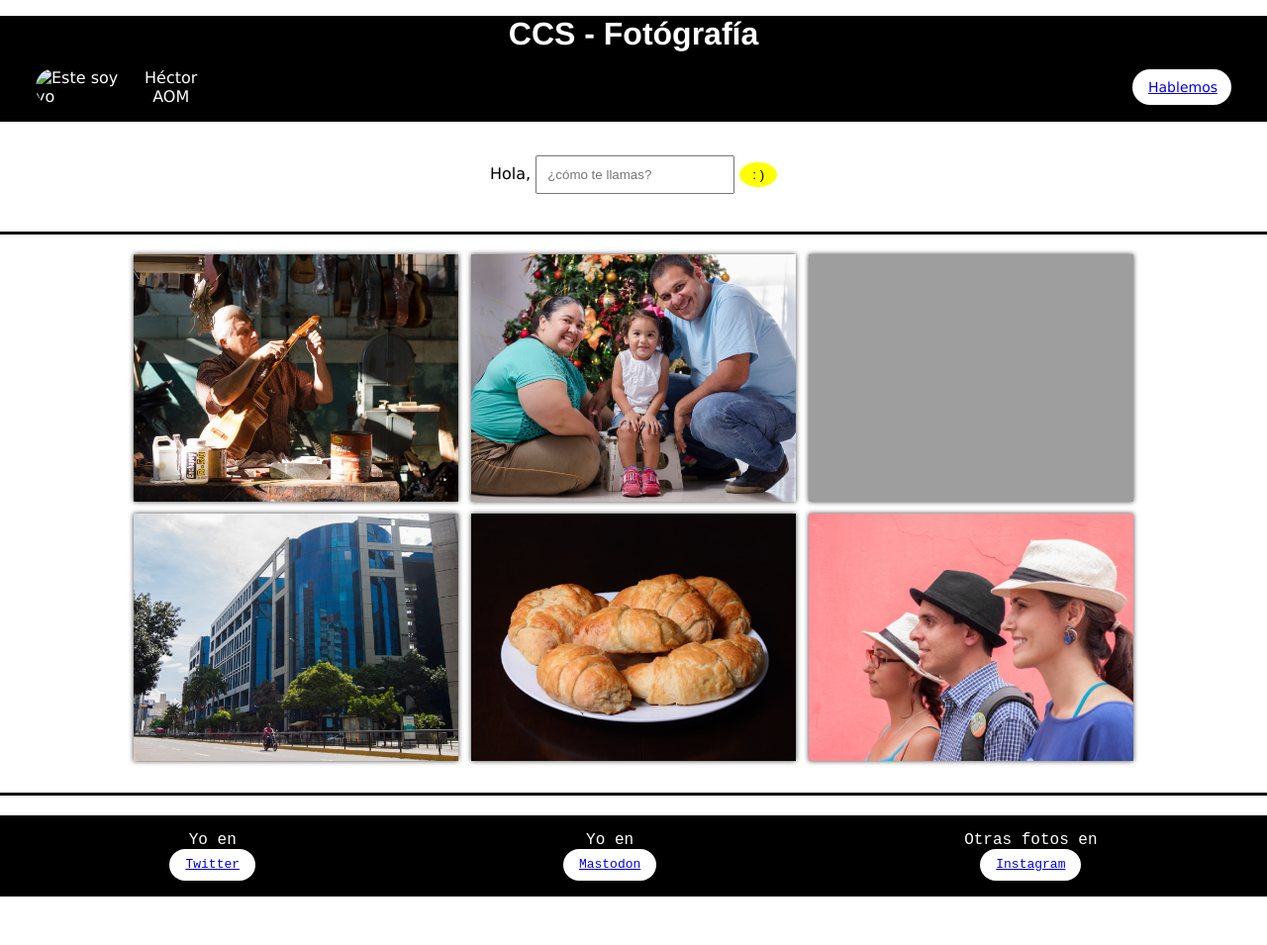
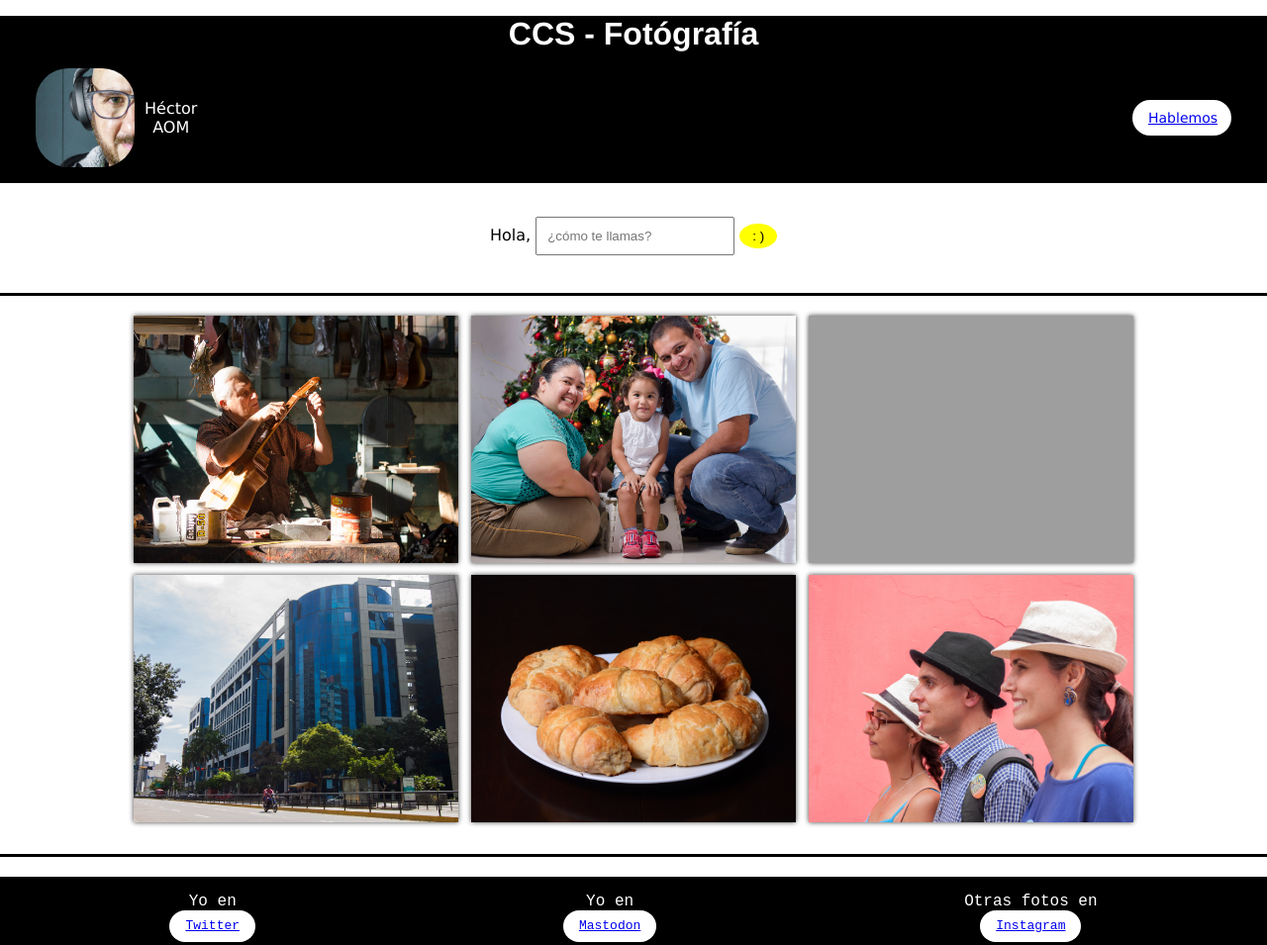
Before and after one commit to haom31/LandingPage-PPPV-HectorAOM, a plain HTML site: page index.html in a window 1280 px wide. Shown: the whole page at 99% size. Before the commit the page ends 906 px from the top, so only its background shows below. Drawn offline with Linux system fonts and the light colour scheme; the site is published under a folder, as on GitHub Pages, so addresses that start at the root find nothing.

Commit message:
Update index.html

```diff
--- a/index.html
+++ b/index.html
@@ -18,7 +18,7 @@
             <div class="datosYo">
                 <div class="top-left">
                     <div class="image-content">
-                        <img class="foto-perfil" src="/img/foto-perfil.jpg" alt="Este soy yo">
+                        <img class="foto-perfil" src="img/foto-perfil.jpg" alt="Este soy yo">
                     </div>
                     <div class="nombreApellido">
                         Héctor <br>
```
